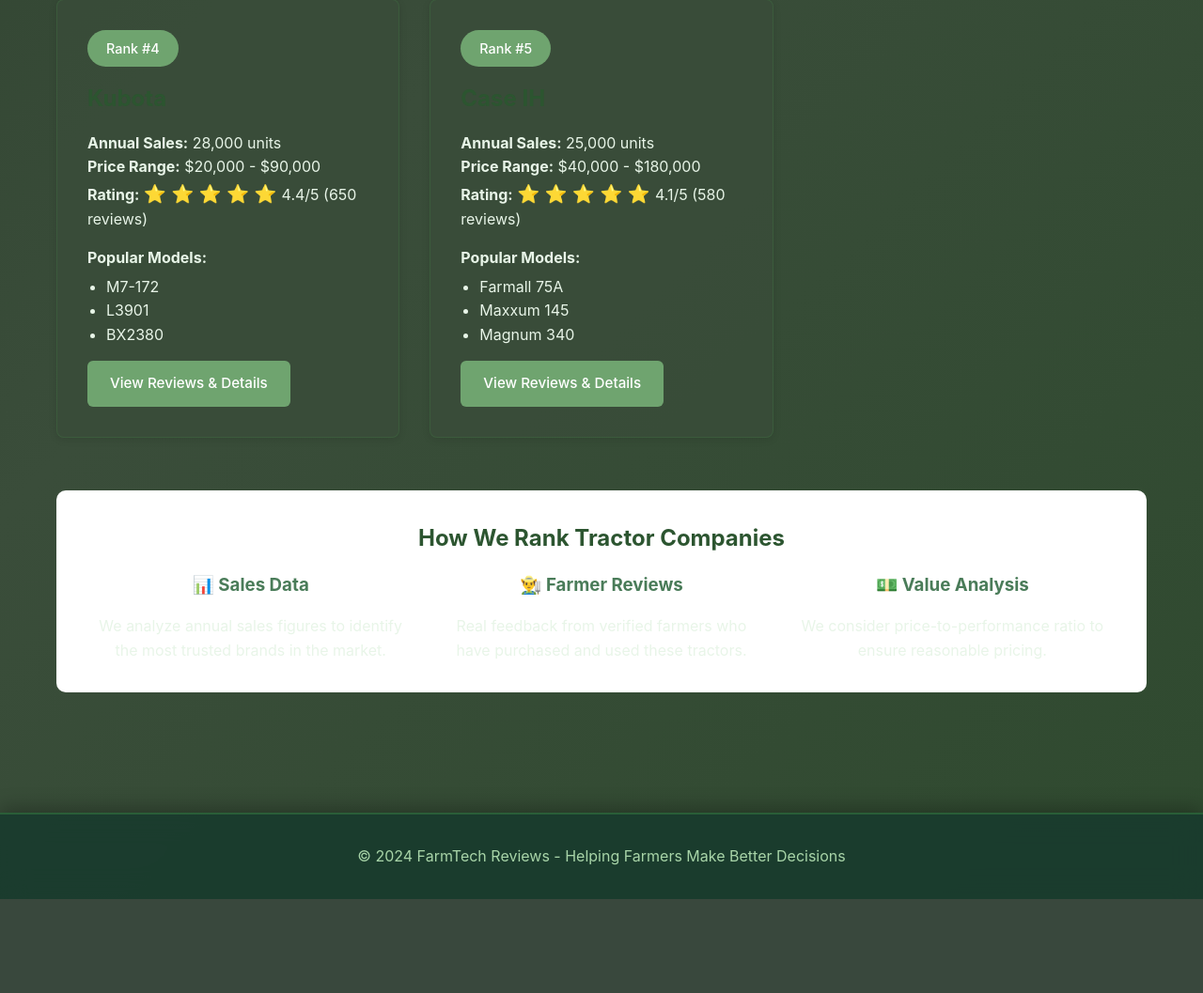
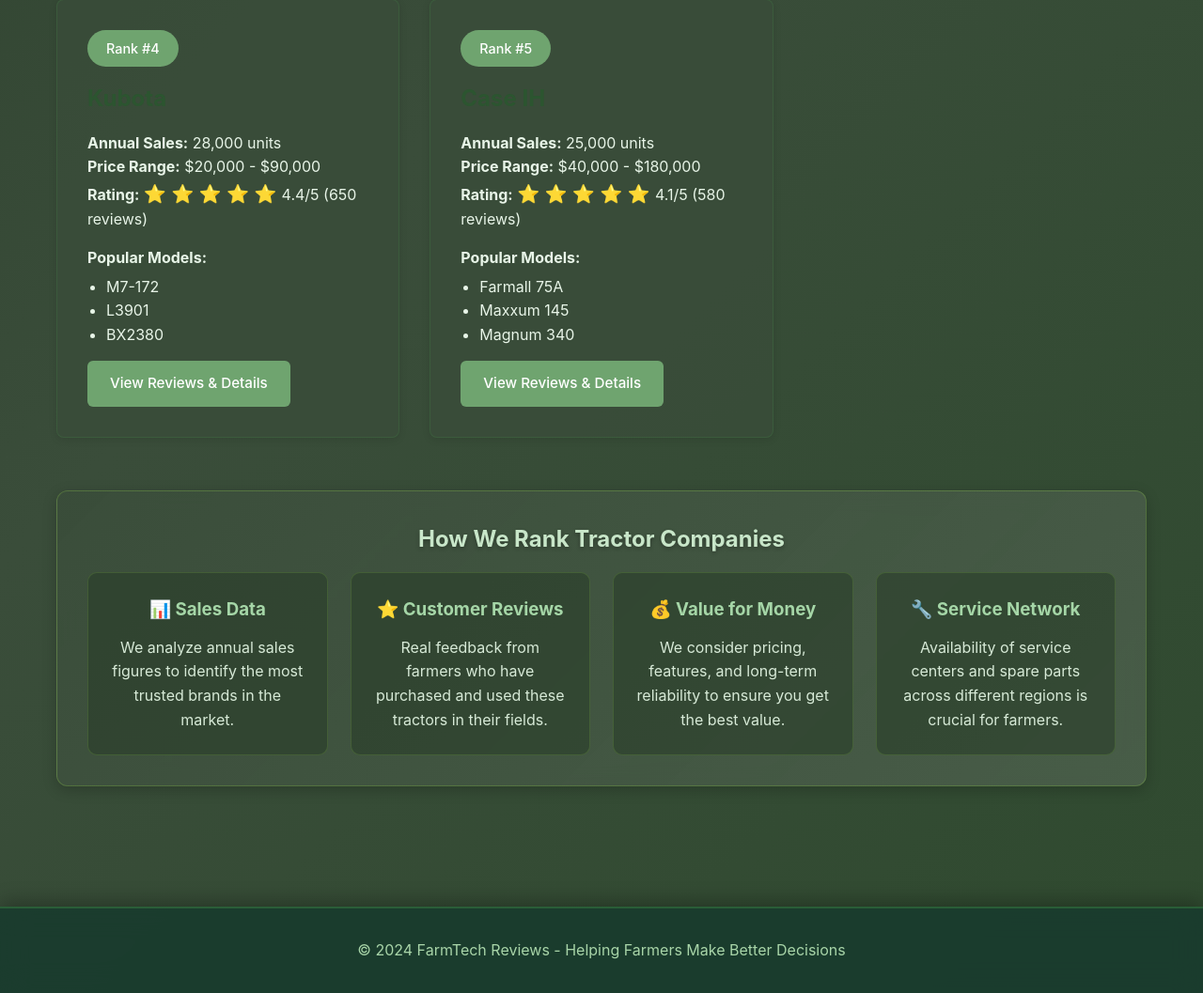
Before and after one commit to rakshittttt/FramTrack, a Flask app: page / in a window 1280 px wide; the page is wider, and only the part inside the window is pictured. Shown: the part 1138-2195 px from the top of that part at 94% size. Before the commit the page ends 2095 px from the top of that part, so only its background shows below. Run offline with Flask 3, Linux system fonts and the light colour scheme.

Commit message:
Assistant checkpoint: Updated white sections to green farm theme
Assistant generated file changes:
- templates/index.html: Update ranking section to match green theme

---

User prompt:

the place where "why these top 5" amd "how do we rank" its completely white an ddull nto very nice shade choose soemthing which fits the curerent cokor theme

Replit-Commit-Author: Assistant
Replit-Commit-Session-Id: e2e7f65a-5695-4e22-93b3-689fd0221d0e

```diff
--- a/templates/index.html
+++ b/templates/index.html
@@ -1,4 +1,3 @@
-
 {% extends "base.html" %}
 
 {% block content %}
@@ -63,20 +62,24 @@
     {% endfor %}
 </div>
 
-<div style="background: white; padding: 2rem; border-radius: 10px; margin: 2rem 0;">
-    <h2 style="color: #2c5530; text-align: center; margin-bottom: 1rem;">How We Rank Tractor Companies</h2>
+<div style="background: linear-gradient(135deg, rgba(58, 77, 58, 0.9) 0%, rgba(76, 96, 76, 0.85) 100%); border: 1px solid rgba(139, 195, 74, 0.3); backdrop-filter: blur(10px); padding: 2rem; border-radius: 12px; margin: 2rem 0; box-shadow: 0 4px 15px rgba(0,0,0,0.2);">
+    <h2 style="color: #c8e6c9; text-align: center; margin-bottom: 1rem; text-shadow: 0 2px 4px rgba(0,0,0,0.3);">How We Rank Tractor Companies</h2>
     <div style="display: grid; grid-template-columns: repeat(auto-fit, minmax(250px, 1fr)); gap: 1.5rem;">
-        <div style="text-align: center;">
-            <h3 style="color: #4a7c59;">📊 Sales Data</h3>
-            <p>We analyze annual sales figures to identify the most trusted brands in the market.</p>
+        <div style="text-align: center; background: rgba(42, 62, 42, 0.6); padding: 1.5rem; border-radius: 10px; border: 1px solid rgba(139, 195, 74, 0.2); transition: transform 0.3s ease;" onmouseover="this.style.transform='translateY(-3px)'" onmouseout="this.style.transform='translateY(0)'">
+            <h3 style="color: #a5d6a7; margin-bottom: 0.8rem;">📊 Sales Data</h3>
+            <p style="color: #d7ead7;">We analyze annual sales figures to identify the most trusted brands in the market.</p>
         </div>
-        <div style="text-align: center;">
-            <h3 style="color: #4a7c59;">👨‍🌾 Farmer Reviews</h3>
-            <p>Real feedback from verified farmers who have purchased and used these tractors.</p>
+        <div style="text-align: center; background: rgba(42, 62, 42, 0.6); padding: 1.5rem; border-radius: 10px; border: 1px solid rgba(139, 195, 74, 0.2); transition: transform 0.3s ease;" onmouseover="this.style.transform='translateY(-3px)'" onmouseout="this.style.transform='translateY(0)'">
+            <h3 style="color: #a5d6a7; margin-bottom: 0.8rem;">⭐ Customer Reviews</h3>
+            <p style="color: #d7ead7;">Real feedback from farmers who have purchased and used these tractors in their fields.</p>
         </div>
-        <div style="text-align: center;">
-            <h3 style="color: #4a7c59;">💵 Value Analysis</h3>
-            <p>We consider price-to-performance ratio to ensure reasonable pricing.</p>
+        <div style="text-align: center; background: rgba(42, 62, 42, 0.6); padding: 1.5rem; border-radius: 10px; border: 1px solid rgba(139, 195, 74, 0.2); transition: transform 0.3s ease;" onmouseover="this.style.transform='translateY(-3px)'" onmouseout="this.style.transform='translateY(0)'">
+            <h3 style="color: #a5d6a7; margin-bottom: 0.8rem;">💰 Value for Money</h3>
+            <p style="color: #d7ead7;">We consider pricing, features, and long-term reliability to ensure you get the best value.</p>
+        </div>
+        <div style="text-align: center; background: rgba(42, 62, 42, 0.6); padding: 1.5rem; border-radius: 10px; border: 1px solid rgba(139, 195, 74, 0.2); transition: transform 0.3s ease;" onmouseover="this.style.transform='translateY(-3px)'" onmouseout="this.style.transform='translateY(0)'">
+            <h3 style="color: #a5d6a7; margin-bottom: 0.8rem;">🔧 Service Network</h3>
+            <p style="color: #d7ead7;">Availability of service centers and spare parts across different regions is crucial for farmers.</p>
         </div>
     </div>
 </div>
```
